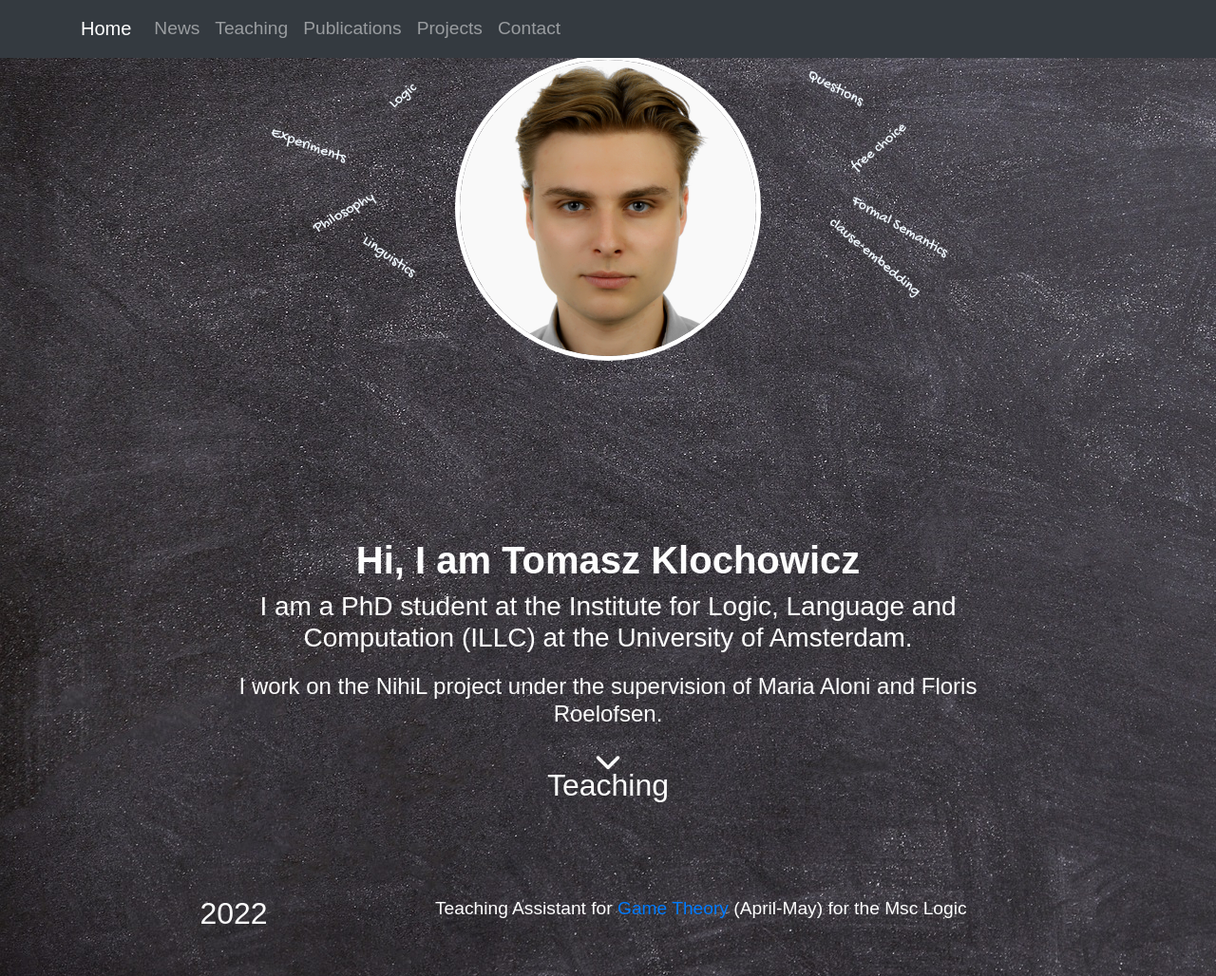
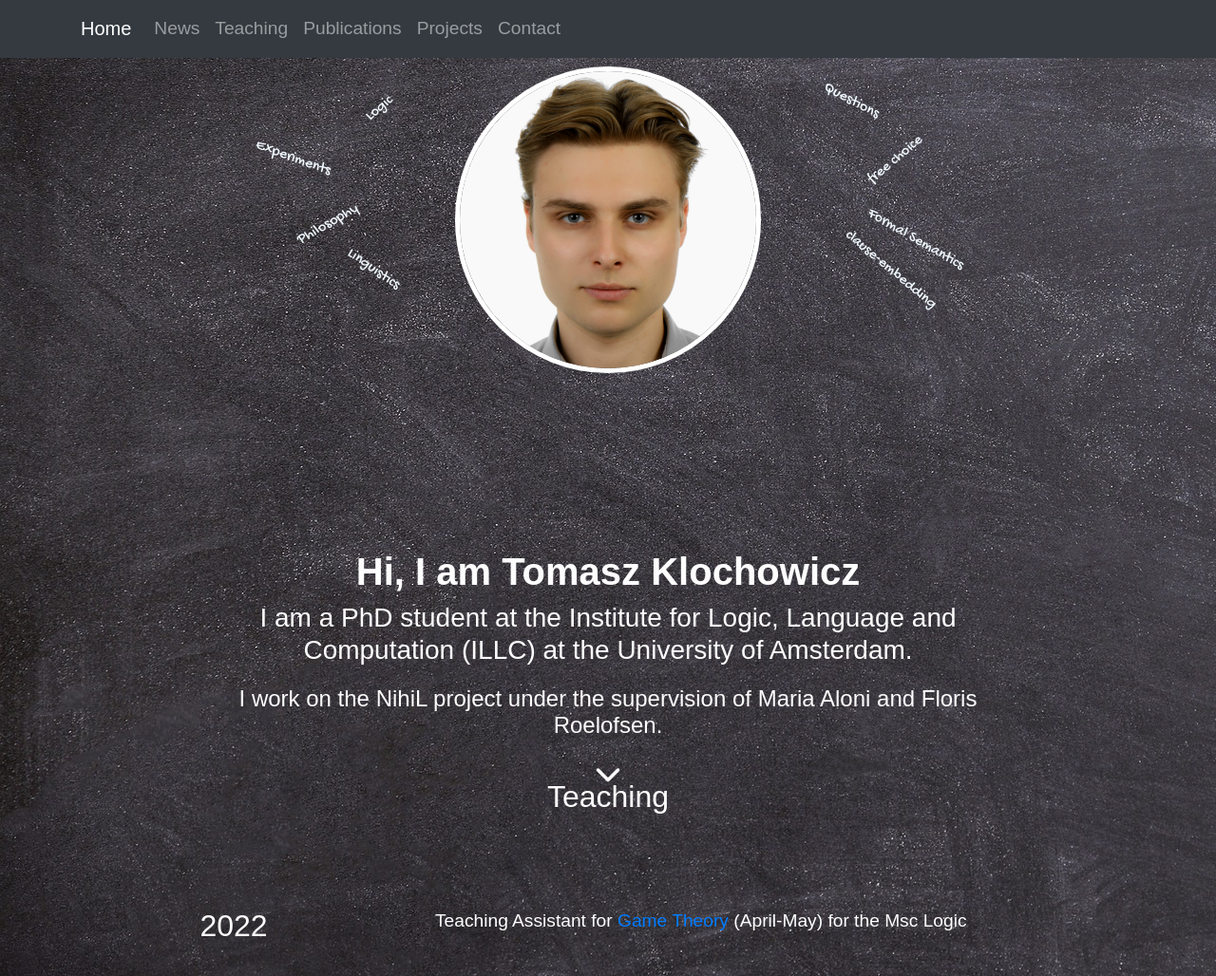
Before and after one commit to TJKlochowicz/Personal-website, a Jekyll site: the page built from _pages/index.html, in a window 1280 px wide and 1028 px high. Shown: the whole window at 95% size. Built offline with Jekyll 4.4.1, drawn with Linux system fonts in a browser that asks for light colours; nearby versions of some CDN libraries; some web fonts are replaced.

Commit message:
position fx

```diff
--- a/css/styles.css
+++ b/css/styles.css
@@ -54,7 +54,7 @@ body{
 
 @media only screen and (min-width: 768px)  {
     #home{
-        margin: 1% 15% 2% 15%;
+        margin: 2% 15% 2% 15%;
 
     }
     .face-photo{
@@ -79,41 +79,41 @@ body{
 .whiteboard#logic{
     top: 4%;
     rotate: -40deg;
-    left: 23%;
+    left: 20%;
 }
 .whiteboard#forsem{
     top: 22%;
-    right:7%;
+    right:5%;
     rotate: 30deg;
 }
 .whiteboard#phil{
     top: 20%;
     rotate: -30deg;
-    left: 13%;
+    left: 11%;
 }
 .whiteboard#fc{
     top: 11%;
-    right: 11%;
+    right: 9%;
     rotate: -40deg;
 }
 .whiteboard#ling{
     top: 26%;
     rotate: 35deg;
-    left : 18%;
+    left : 16%;
 }
 .whiteboard#ques{
     top: 3%;
-    right: 18%;
+    right: 16%;
     rotate: 28deg;
 }
 .whiteboard#exp{
     top: 11%;
     rotate: 20deg;
-    left:7%;
+    left:5%;
 }
 .whiteboard#cemb{
     top: 26%;
-    right:10%;
+    right:8%;
     rotate: 40deg;
 }
 
```
